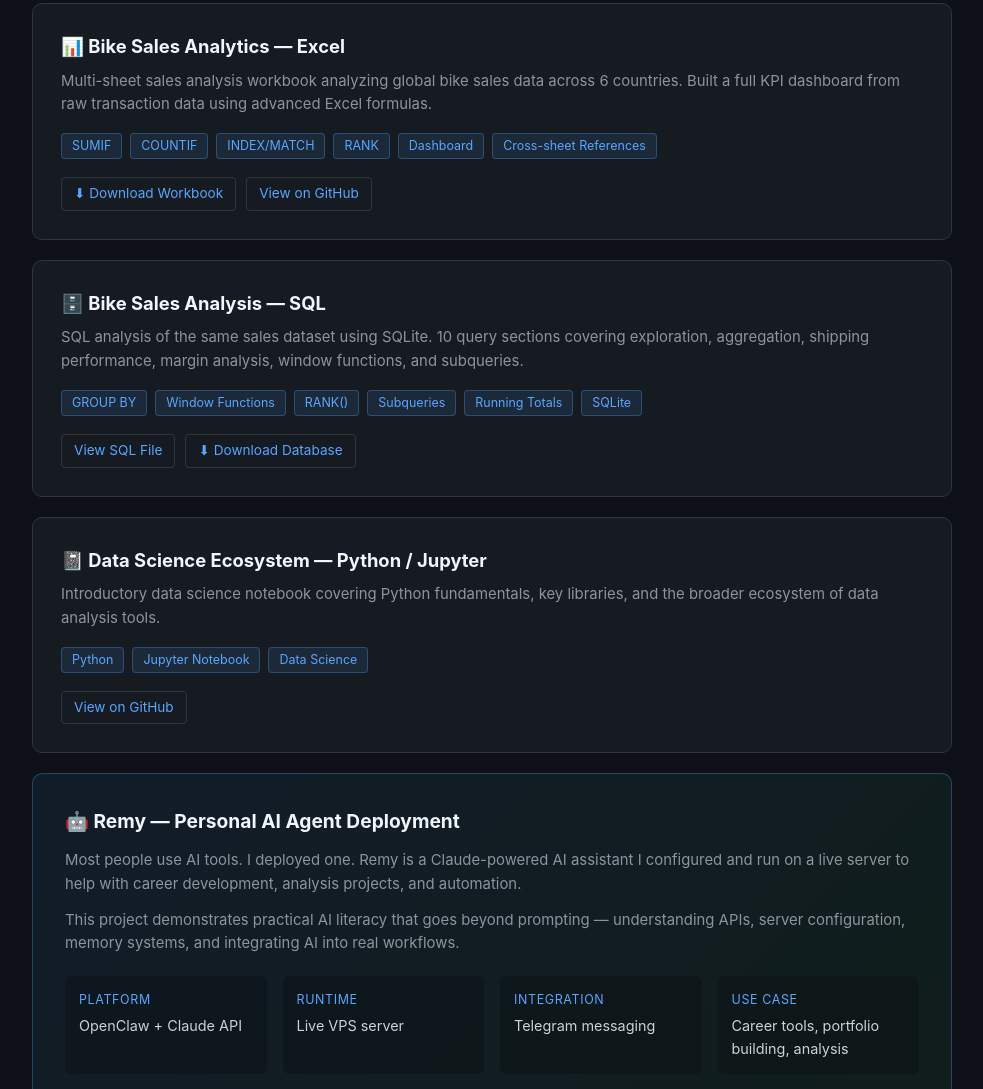
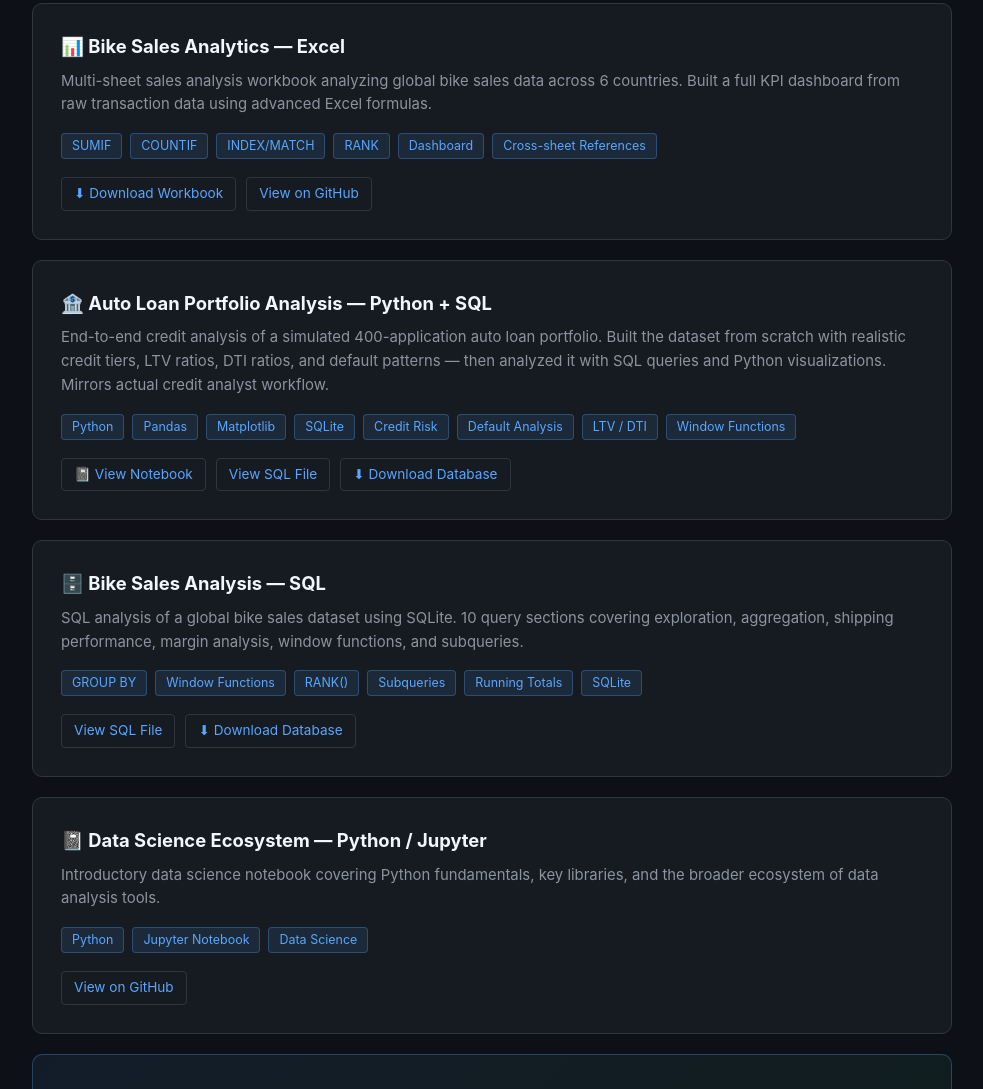
Before and after one commit to memora5905/memora5905.github.io, a plain HTML site: page index.html in a window 1280 px wide. Shown: the part 1810-2899 px from the top of the page, without its empty margins (148-1131 px from the left). Drawn offline with Linux system fonts and the light colour scheme.

Commit message:
Add auto loan notebook project card

```diff
--- a/index.html
+++ b/index.html
@@ -380,8 +380,28 @@
     </div>
 
     <div class="project-card">
+      <h3>🏦 Auto Loan Portfolio Analysis — Python + SQL</h3>
+      <p>End-to-end credit analysis of a simulated 400-application auto loan portfolio. Built the dataset from scratch with realistic credit tiers, LTV ratios, DTI ratios, and default patterns — then analyzed it with SQL queries and Python visualizations. Mirrors actual credit analyst workflow.</p>
+      <div class="tag-row">
+        <span class="tag">Python</span>
+        <span class="tag">Pandas</span>
+        <span class="tag">Matplotlib</span>
+        <span class="tag">SQLite</span>
+        <span class="tag">Credit Risk</span>
+        <span class="tag">Default Analysis</span>
+        <span class="tag">LTV / DTI</span>
+        <span class="tag">Window Functions</span>
+      </div>
+      <div class="project-links">
+        <a href="https://github.com/memora5905/README/blob/main/auto_loan_analysis.ipynb" class="project-link">📓 View Notebook</a>
+        <a href="https://github.com/memora5905/README/blob/main/auto_loan_analysis.sql" class="project-link">View SQL File</a>
+        <a href="https://github.com/memora5905/README/raw/main/auto_loan_analysis.db" class="project-link">⬇ Download Database</a>
+      </div>
+    </div>
+
+    <div class="project-card">
       <h3>🗄️ Bike Sales Analysis — SQL</h3>
-      <p>SQL analysis of the same sales dataset using SQLite. 10 query sections covering exploration, aggregation, shipping performance, margin analysis, window functions, and subqueries.</p>
+      <p>SQL analysis of a global bike sales dataset using SQLite. 10 query sections covering exploration, aggregation, shipping performance, margin analysis, window functions, and subqueries.</p>
       <div class="tag-row">
         <span class="tag">GROUP BY</span>
         <span class="tag">Window Functions</span>
```
